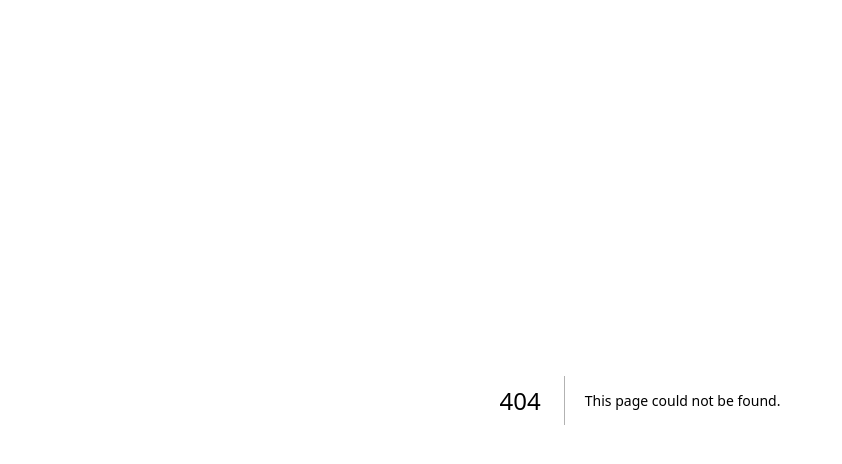
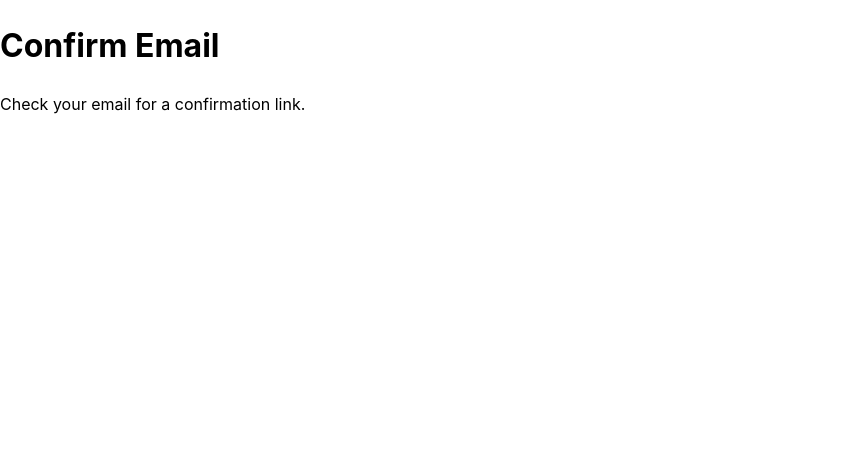
Before and after one commit to Quibylix/chambitos, a Next.js app: page /confirm-email in a window 1280 px wide. Before the commit this address had no page. Shown: the top 464 px of the page, without its empty margins (0-842 px from the left). Built offline with nearby package versions, Linux system fonts and the light colour scheme.

Commit message:
feat: create /confirm-email page

```diff
--- /dev/null
+++ b/src/app/confirm-email/page.tsx
@@ -0,0 +1,8 @@
+export default function ConfirmEmailPage() {
+  return (
+    <div>
+      <h1>Confirm Email</h1>
+      <p>Check your email for a confirmation link.</p>
+    </div>
+  );
+}
```
